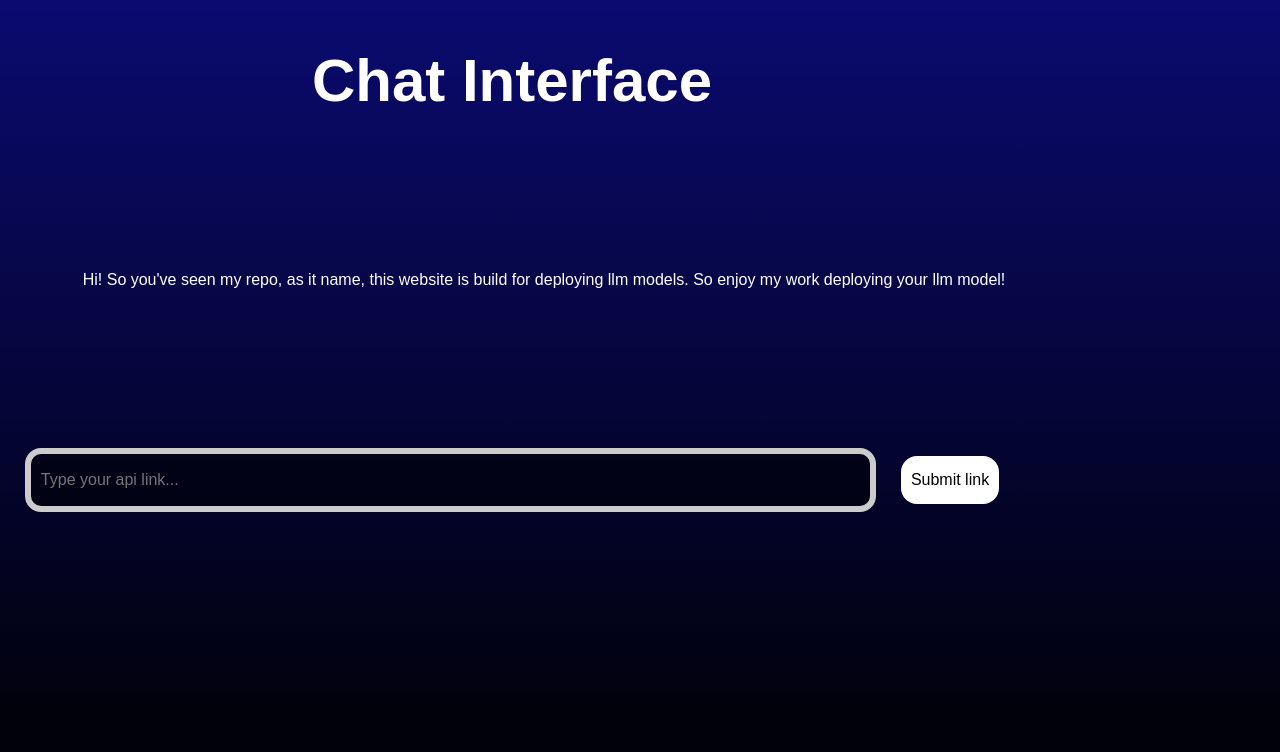
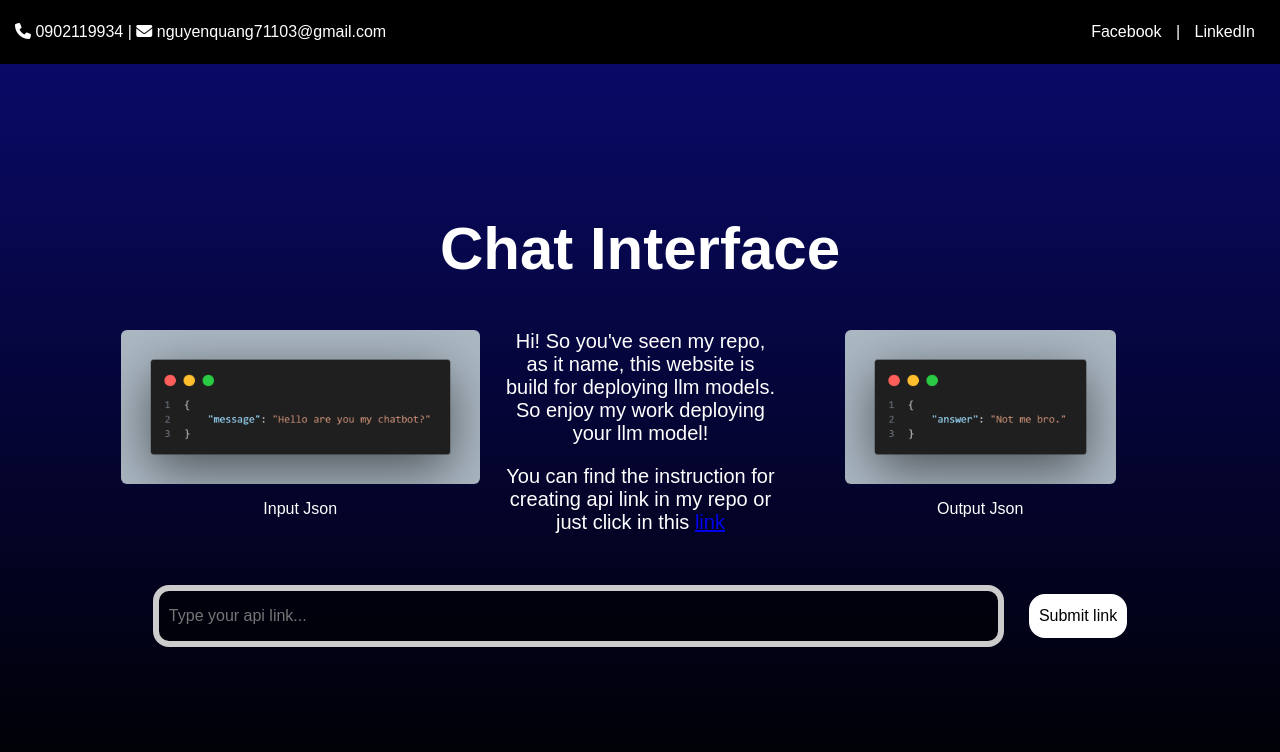
Before and after one commit to QuangNguyen2910/LlmChattingPlatform, a plain HTML site: page index.html in a window 1280 px wide. Drawn offline with Linux system fonts and the light colour scheme.

Commit message:
Add navbar and images update for html file

```diff
--- a/index.html
+++ b/index.html
@@ -4,19 +4,49 @@
     <meta charset="UTF-8">
     <meta name="viewport" content="width=device-width, initial-scale=1.0">
     <title>Chat Interface</title>
+    <link rel="icon" href="static/images/chatbot.png">
     <link rel="stylesheet" href="static/css/index.css">
+    <link rel="stylesheet" href="https://cdnjs.cloudflare.com/ajax/libs/font-awesome/6.5.2/css/all.min.css"/>
+
 </head>
 <body>
+    <div class="nav-container">
+        <div class="info-container">
+            <span><i class="fa fa-phone" aria-hidden="true"></i> 0902119934</span> |
+            <span><i class="fa fa-envelope" aria-hidden="true"></i> nguyenquang71103@gmail.com</span>
+        </div>
+        <div class="social-container">
+            <a href="https://www.facebook.com/quangcuoihihi/" target="_blank">
+                Facebook
+            </a> |
+            <a href="https://www.linkedin.com/in/quangnguyen711/" target="_blank">
+                LinkedIn
+            </a>
+        </div>
+    </div>
+    <div class="content-container">
         <div class="title-container">
             <h1>Chat Interface</h1>
         </div>
         <div class="description-container">
+            <div class="input-image">
+                <img src="static\images\input.png" alt="POST Json">
+                <p>Input Json</p>
+            </div>
+            <div class="description">
                 <p>Hi! So you've seen my repo, as it name, this website is build for deploying llm models. So enjoy my work deploying your llm model!</p>
+                <p>You can find the instruction for creating api link in my repo or just click in this <a href="https://github.com/QuangNguyen2910/LlmChattingPlatform" target="_blank">link</a></p>
+            </div>
+            <div class="output-image">
+                <img src="static\images\output.png" alt="Result Json">
+                <p>Output Json</p>
+            </div>
         </div>
         <form class="link-container" id="link-container">
             <input type="text" id="link-input" placeholder="Type your api link...">
             <button type="submit">Submit link</button>
         </form>
         <script src="static/js/index.js"></script>
+    </div>
 </body>
 </html>
```
Lines whose indentation alone changed are shown as unchanged.
